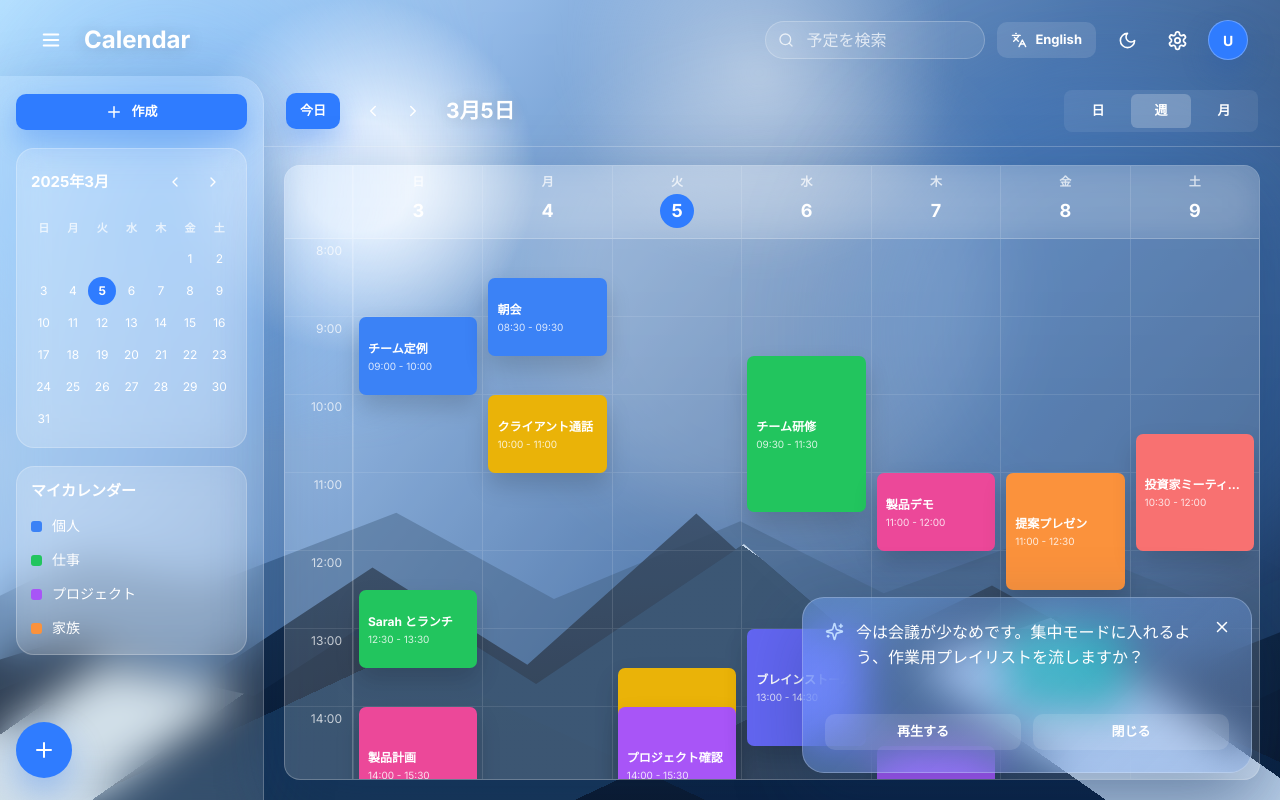
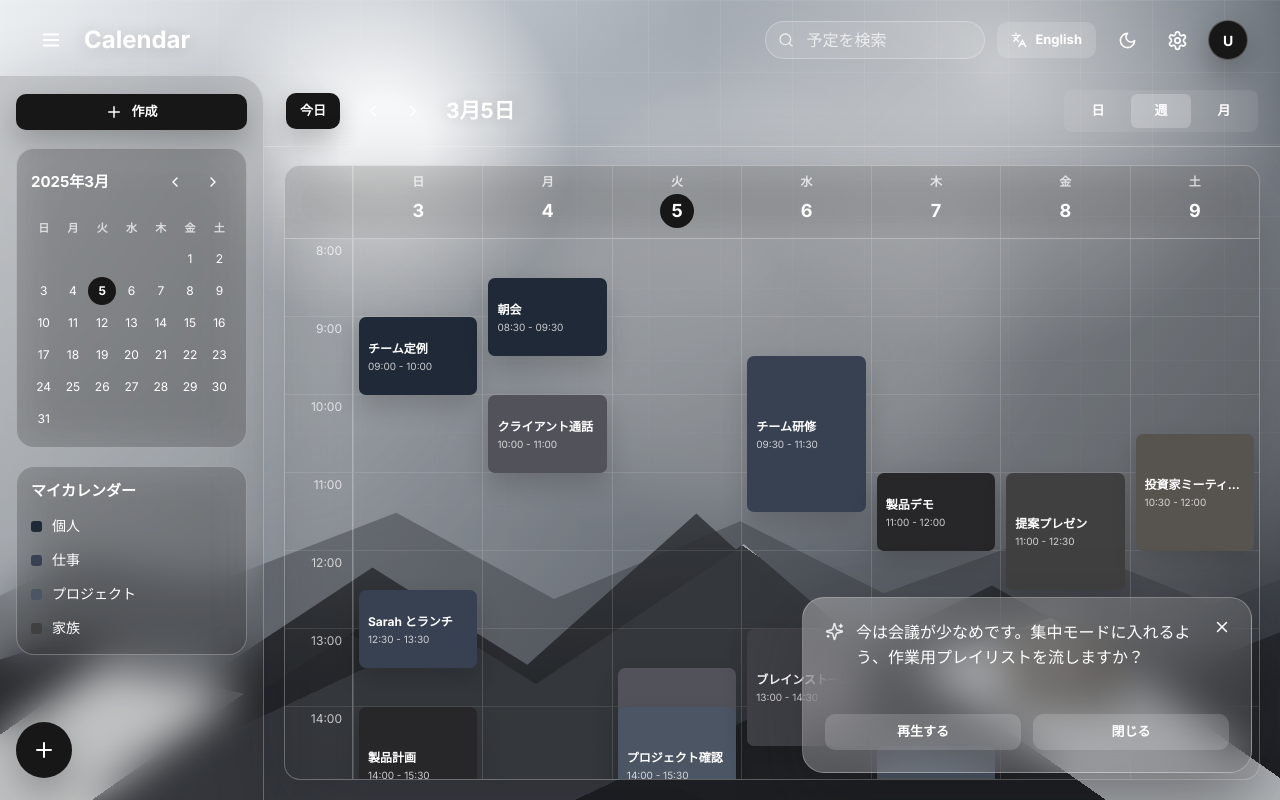
Before and after one commit to Ayumu0922/melius-official-app-calendar-command, a React (Vite) app: page / in a window 1280 px wide. Built offline with nearby package versions, Linux system fonts and the light colour scheme.

Commit message:
Switch calendar command to monochrome theme

```diff
--- a/src/index.css
+++ b/src/index.css
@@ -14,12 +14,12 @@
 html {
   min-width: 320px;
   min-height: 100%;
-  background: #dfeefd;
+  background: #eef0f2;
   color-scheme: light;
 }
 
 html[data-theme="dark"] {
-  background: #08111f;
+  background: #09090a;
   color-scheme: dark;
 }
 
@@ -59,32 +59,34 @@ svg {
   --app-fg: #ffffff;
   --text-muted: rgba(255, 255, 255, 0.72);
   --text-soft: rgba(255, 255, 255, 0.52);
-  --glass-bg: rgba(255, 255, 255, 0.16);
-  --glass-strong: rgba(255, 255, 255, 0.24);
-  --glass-border: rgba(255, 255, 255, 0.23);
-  --glass-border-soft: rgba(255, 255, 255, 0.13);
-  --button-bg: rgba(255, 255, 255, 0.12);
-  --button-hover: rgba(255, 255, 255, 0.22);
-  --primary: #2f7cff;
-  --primary-hover: #1f6ef1;
-  --shadow: 0 24px 70px rgba(15, 47, 92, 0.28);
+  --glass-bg: rgba(39, 39, 42, 0.18);
+  --glass-strong: rgba(39, 39, 42, 0.24);
+  --glass-border: rgba(255, 255, 255, 0.28);
+  --glass-border-soft: rgba(255, 255, 255, 0.15);
+  --button-bg: rgba(255, 255, 255, 0.16);
+  --button-hover: rgba(255, 255, 255, 0.28);
+  --primary: #171717;
+  --primary-hover: #2b2b2b;
+  --primary-fg: #ffffff;
+  --shadow: 0 24px 70px rgba(24, 24, 27, 0.26);
   color: var(--app-fg);
 }
 
 :root[data-theme="dark"] {
-  --glass-bg: rgba(10, 20, 36, 0.36);
-  --glass-strong: rgba(15, 31, 54, 0.52);
-  --glass-border: rgba(180, 214, 255, 0.24);
-  --glass-border-soft: rgba(180, 214, 255, 0.13);
-  --button-bg: rgba(205, 226, 255, 0.11);
-  --button-hover: rgba(205, 226, 255, 0.2);
-  --primary: #4892ff;
-  --primary-hover: #5ca0ff;
+  --glass-bg: rgba(19, 19, 21, 0.44);
+  --glass-strong: rgba(34, 34, 37, 0.58);
+  --glass-border: rgba(255, 255, 255, 0.18);
+  --glass-border-soft: rgba(255, 255, 255, 0.09);
+  --button-bg: rgba(255, 255, 255, 0.1);
+  --button-hover: rgba(255, 255, 255, 0.18);
+  --primary: #f4f4f5;
+  --primary-hover: #ffffff;
+  --primary-fg: #111113;
   --shadow: 0 24px 70px rgba(0, 0, 0, 0.46);
 }
 
 ::selection {
-  background: rgba(47, 124, 255, 0.38);
+  background: rgba(39, 39, 42, 0.34);
 }
 
 @keyframes appFadeIn {
@@ -129,11 +131,11 @@ svg {
   width: 100vw;
   overflow: hidden;
   color: var(--app-fg);
-  background: #dcecfb;
+  background: #eef0f2;
 }
 
 [data-theme="dark"] .app-surface {
-  background: #08111f;
+  background: #09090a;
 }
 
 .landscape-background {
@@ -141,26 +143,30 @@ svg {
   inset: 0;
   overflow: hidden;
   background:
-    radial-gradient(circle at 28% 22%, rgba(255, 255, 255, 0.96) 0 5%, transparent 16%),
-    linear-gradient(128deg, #bfe7ff 0%, #8cb6e7 26%, #3d6aa5 58%, #132848 100%);
+    radial-gradient(circle at 30% 18%, rgba(255, 255, 255, 0.86) 0 4%, transparent 17%),
+    radial-gradient(circle at 78% 8%, rgba(255, 255, 255, 0.52), transparent 24%),
+    linear-gradient(128deg, #eceff2 0%, #b7bdc4 28%, #747b84 62%, #30343a 100%);
 }
 
 [data-theme="dark"] .landscape-background {
   background:
-    radial-gradient(circle at 27% 20%, rgba(194, 218, 255, 0.28) 0 5%, transparent 18%),
-    linear-gradient(128deg, #263f67 0%, #142b4d 38%, #0a1427 72%, #050914 100%);
+    radial-gradient(circle at 27% 20%, rgba(255, 255, 255, 0.2) 0 5%, transparent 18%),
+    radial-gradient(circle at 75% 7%, rgba(255, 255, 255, 0.14), transparent 25%),
+    linear-gradient(128deg, #4b4f57 0%, #25272b 34%, #111113 72%, #050505 100%);
 }
 
 .landscape-background::before {
   content: "";
   position: absolute;
-  inset: -16% -8% auto -8%;
-  height: 70%;
+  inset: 0;
+  height: 100%;
   background:
-    radial-gradient(circle at 58% 36%, rgba(255, 255, 255, 0.44), transparent 21%),
-    radial-gradient(circle at 18% 56%, rgba(80, 161, 255, 0.42), transparent 28%),
-    linear-gradient(180deg, rgba(255, 255, 255, 0.1), transparent);
-  filter: blur(10px);
+    linear-gradient(rgba(255, 255, 255, 0.08) 1px, transparent 1px),
+    linear-gradient(90deg, rgba(255, 255, 255, 0.08) 1px, transparent 1px),
+    radial-gradient(circle at 58% 34%, rgba(255, 255, 255, 0.34), transparent 22%),
+    radial-gradient(circle at 18% 56%, rgba(240, 241, 243, 0.3), transparent 28%);
+  background-size: 72px 72px, 72px 72px, auto, auto;
+  mask-image: linear-gradient(180deg, rgba(0, 0, 0, 0.9), transparent 78%);
 }
 
 .landscape-background::after {
@@ -169,11 +175,11 @@ svg {
   inset: auto -8% -13% -8%;
   height: 50%;
   background:
-    linear-gradient(145deg, transparent 0 21%, rgba(229, 245, 255, 0.88) 21% 30%, transparent 30%),
-    linear-gradient(215deg, transparent 0 24%, rgba(210, 231, 255, 0.88) 24% 34%, transparent 34%),
-    linear-gradient(155deg, transparent 0 35%, rgba(25, 58, 94, 0.88) 35% 56%, transparent 56%),
-    linear-gradient(205deg, transparent 0 28%, rgba(10, 35, 68, 0.82) 28% 56%, transparent 56%),
-    linear-gradient(180deg, transparent 0%, rgba(11, 27, 50, 0.82) 56%, rgba(7, 18, 34, 0.94) 100%);
+    linear-gradient(145deg, transparent 0 21%, rgba(246, 247, 248, 0.9) 21% 30%, transparent 30%),
+    linear-gradient(215deg, transparent 0 24%, rgba(216, 220, 224, 0.82) 24% 34%, transparent 34%),
+    linear-gradient(155deg, transparent 0 35%, rgba(61, 65, 71, 0.8) 35% 56%, transparent 56%),
+    linear-gradient(205deg, transparent 0 28%, rgba(31, 33, 37, 0.78) 28% 56%, transparent 56%),
+    linear-gradient(180deg, transparent 0%, rgba(35, 38, 43, 0.82) 56%, rgba(18, 20, 23, 0.94) 100%);
   clip-path: polygon(0 58%, 12% 38%, 24% 48%, 34% 24%, 43% 45%, 57% 10%, 67% 42%, 78% 28%, 91% 50%, 100% 34%, 100% 100%, 0 100%);
 }
 
@@ -189,7 +195,7 @@ svg {
   left: 42%;
   top: 8%;
   border-radius: 999px;
-  background: rgba(255, 255, 255, 0.18);
+  background: rgba(255, 255, 255, 0.22);
   filter: blur(38px);
 }
 
@@ -199,7 +205,7 @@ svg {
   right: -8%;
   top: 8%;
   border-radius: 999px;
-  background: rgba(78, 138, 214, 0.34);
+  background: rgba(255, 255, 255, 0.18);
   filter: blur(54px);
 }
 
@@ -208,7 +214,7 @@ svg {
   right: -6%;
   bottom: 10%;
   height: 36%;
-  background: rgba(33, 68, 108, 0.46);
+  background: rgba(58, 62, 68, 0.44);
   clip-path: polygon(0 70%, 11% 43%, 20% 53%, 33% 28%, 44% 58%, 57% 31%, 67% 56%, 78% 36%, 90% 60%, 100% 41%, 100% 100%, 0 100%);
   filter: blur(3px);
 }
@@ -218,12 +224,12 @@ svg {
   right: -5%;
   bottom: -2%;
   height: 45%;
-  background: linear-gradient(180deg, rgba(19, 45, 77, 0.84), rgba(8, 23, 43, 0.94));
+  background: linear-gradient(180deg, rgba(55, 59, 65, 0.82), rgba(20, 22, 25, 0.94));
   clip-path: polygon(0 62%, 10% 50%, 19% 62%, 31% 31%, 42% 58%, 54% 16%, 65% 55%, 75% 36%, 87% 62%, 100% 42%, 100% 100%, 0 100%);
 }
 
 [data-theme="dark"] .mountain-front {
-  background: linear-gradient(180deg, rgba(16, 31, 57, 0.92), rgba(3, 8, 18, 0.98));
+  background: linear-gradient(180deg, rgba(36, 38, 43, 0.92), rgba(5, 5, 6, 0.98));
 }
 
 .app-header,
@@ -294,10 +300,10 @@ svg {
   display: grid;
   place-items: center;
   border-radius: 999px;
-  color: #ffffff;
+  color: var(--primary-fg);
   background: var(--primary);
   border: 1px solid rgba(255, 255, 255, 0.28);
-  box-shadow: 0 12px 28px rgba(33, 91, 174, 0.32);
+  box-shadow: 0 12px 28px rgba(0, 0, 0, 0.24);
   font-size: 14px;
   font-weight: 700;
 }
@@ -323,7 +329,7 @@ svg {
   padding: 18px 16px 22px;
   border-top-right-radius: 28px;
   border-right: 1px solid var(--glass-border);
-  background: rgba(255, 255, 255, 0.13);
+  background: rgba(39, 39, 42, 0.18);
   box-shadow: var(--shadow);
   backdrop-filter: blur(22px);
 }
@@ -439,7 +445,8 @@ svg {
 
 .text-button[data-variant="primary"] {
   background: var(--primary);
-  box-shadow: 0 12px 28px rgba(31, 110, 241, 0.3);
+  color: var(--primary-fg);
+  box-shadow: 0 12px 28px rgba(0, 0, 0, 0.22);
 }
 
 .text-button[data-variant="primary"]:hover {
@@ -503,7 +510,8 @@ svg {
   width: 56px;
   height: 56px;
   background: var(--primary);
-  box-shadow: 0 16px 34px rgba(31, 110, 241, 0.34);
+  color: var(--primary-fg);
+  box-shadow: 0 16px 34px rgba(0, 0, 0, 0.24);
 }
 
 .quick-add-button:hover {
@@ -574,6 +582,7 @@ svg {
 
 .mini-day[data-active="true"] {
   background: var(--primary);
+  color: var(--primary-fg);
   font-weight: 700;
 }
 
@@ -665,6 +674,7 @@ svg {
 
 .week-day-head[data-active="true"] strong {
   background: var(--primary);
+  color: var(--primary-fg);
 }
 
 .week-body {
@@ -705,7 +715,7 @@ svg {
   border: 0;
   border-radius: 7px;
   padding: 8px 9px;
-  color: #ffffff;
+  color: var(--event-fg);
   text-align: left;
   background: var(--event-color);
   box-shadow: 0 12px 24px rgba(0, 0, 0, 0.16);
@@ -721,7 +731,7 @@ svg {
 .event-card strong {
   display: block;
   overflow: hidden;
-  color: #ffffff;
+  color: var(--event-fg);
   font-size: 12px;
   line-height: 1.25;
   font-weight: 700;
@@ -732,49 +742,69 @@ svg {
 .event-card span {
   display: block;
   margin-top: 4px;
-  color: rgba(255, 255, 255, 0.82);
+  color: var(--event-muted);
   font-size: 10px;
   line-height: 1.2;
 }
 
 [data-tone="blue"] {
-  --event-color: #3b82f6;
+  --event-color: #1f2937;
+  --event-fg: #ffffff;
+  --event-muted: rgba(255, 255, 255, 0.76);
 }
 
 [data-tone="green"] {
-  --event-color: #22c55e;
+  --event-color: #374151;
+  --event-fg: #ffffff;
+  --event-muted: rgba(255, 255, 255, 0.76);
 }
 
 [data-tone="purple"] {
-  --event-color: #a855f7;
+  --event-color: #4b5563;
+  --event-fg: #ffffff;
+  --event-muted: rgba(255, 255, 255, 0.76);
 }
 
 [data-tone="yellow"] {
-  --event-color: #eab308;
+  --event-color: #52525b;
+  --event-fg: #ffffff;
+  --event-muted: rgba(255, 255, 255, 0.76);
 }
 
 [data-tone="indigo"] {
-  --event-color: #6366f1;
+  --event-color: #3f3f46;
+  --event-fg: #ffffff;
+  --event-muted: rgba(255, 255, 255, 0.76);
 }
 
 [data-tone="pink"] {
-  --event-color: #ec4899;
+  --event-color: #27272a;
+  --event-fg: #ffffff;
+  --event-muted: rgba(255, 255, 255, 0.76);
 }
 
 [data-tone="teal"] {
-  --event-color: #14b8a6;
+  --event-color: #44403c;
+  --event-fg: #ffffff;
+  --event-muted: rgba(255, 255, 255, 0.76);
 }
 
 [data-tone="cyan"] {
-  --event-color: #06b6d4;
+  --event-color: #334155;
+  --event-fg: #ffffff;
+  --event-muted: rgba(255, 255, 255, 0.76);
 }
 
 [data-tone="red"] {
-  --event-color: #f87171;
+  --event-color: #57534e;
+  --event-fg: #ffffff;
+  --event-muted: rgba(255, 255, 255, 0.76);
 }
 
 [data-tone="orange"] {
-  --event-color: #fb923c;
+  --event-color: #404040;
+  --event-fg: #ffffff;
+  --event-muted: rgba(255, 255, 255, 0.76);
 }
 
 .assistant-popup {
@@ -787,7 +817,7 @@ svg {
   border-radius: 22px;
   color: #ffffff;
   background:
-    linear-gradient(135deg, rgba(83, 154, 255, 0.34), rgba(48, 112, 220, 0.24)),
+    linear-gradient(135deg, rgba(255, 255, 255, 0.22), rgba(28, 28, 31, 0.22)),
     rgba(255, 255, 255, 0.12);
   animation: assistantIn 420ms ease forwards;
 }
@@ -806,7 +836,7 @@ svg {
 }
 
 .assistant-copy svg {
-  color: #bfdbfe;
+  color: rgba(255, 255, 255, 0.82);
   margin-top: 2px;
 }
 
```
Also changed, not shown: index.html (+1 -1 lines).
